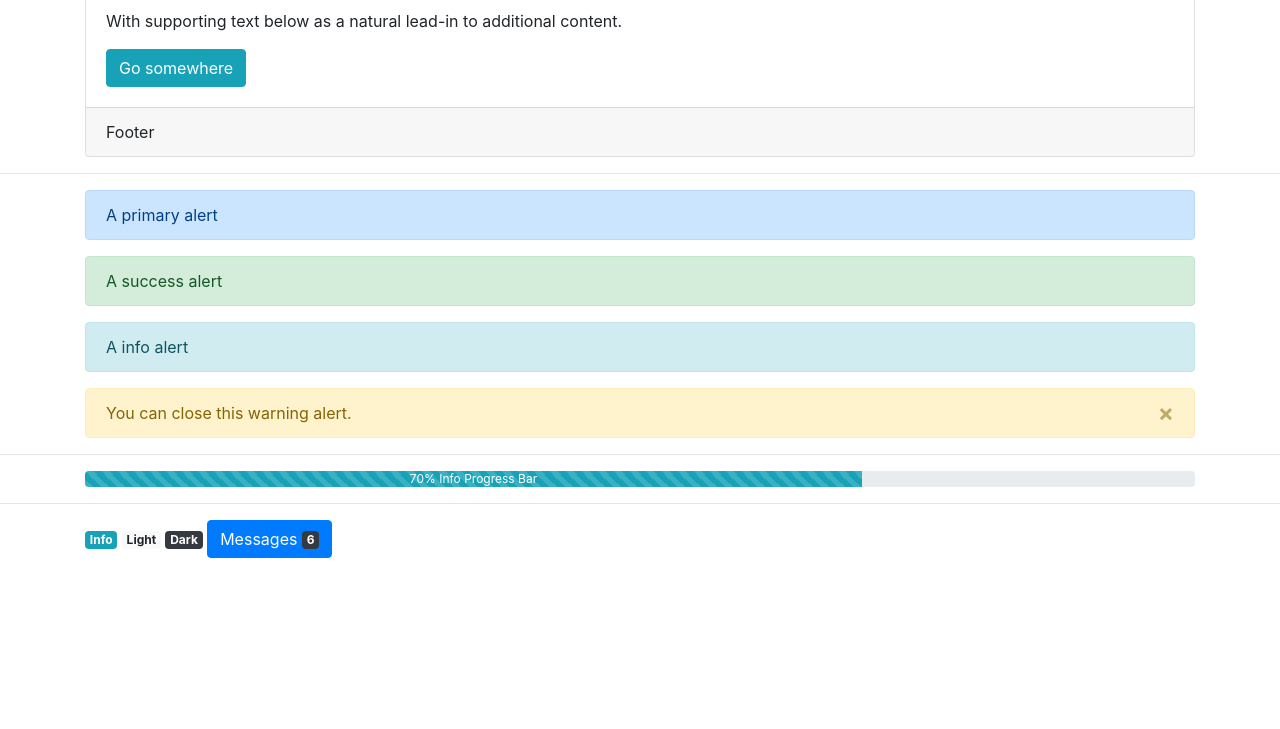
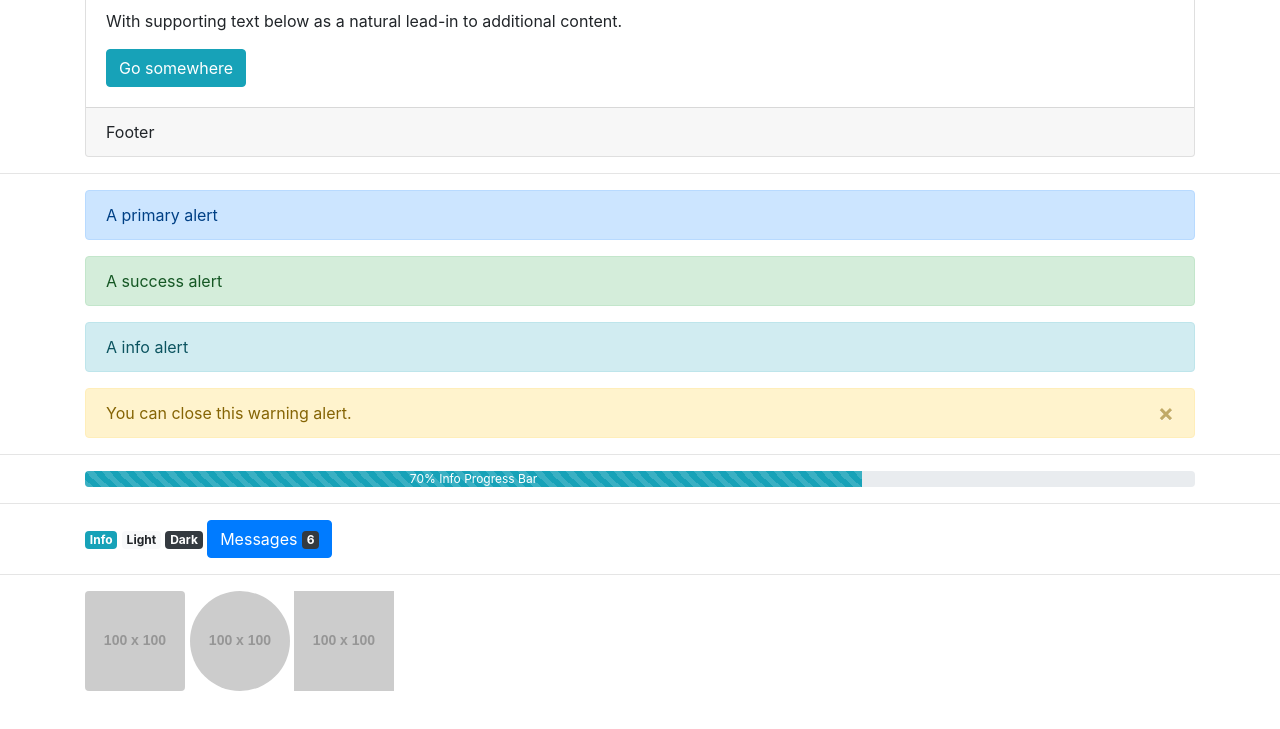
Before and after one commit to ShaMweLa/bootstrap-cheatsheet, a plain HTML site: page index.html in a window 1280 px wide. Shown: the part 2999-3728 px from the top of the page. Drawn offline with nearby package versions, Linux system fonts and the light colour scheme; placeholder pictures from the web are drawn by us.

Commit message:
add images

```diff
--- a/index.html
+++ b/index.html
@@ -330,6 +330,15 @@
     </button>
   </div>
 
+  <hr>
+
+  <!-- IMAGES -->
+  <div class="container">
+    <img class="rounded" src="https://via.placeholder.com/100">
+    <img class="rounded-circle" src="https://via.placeholder.com/100">
+    <img class="thumbnail" src="https://via.placeholder.com/100">
+  </div>
+
 
 
 
```
